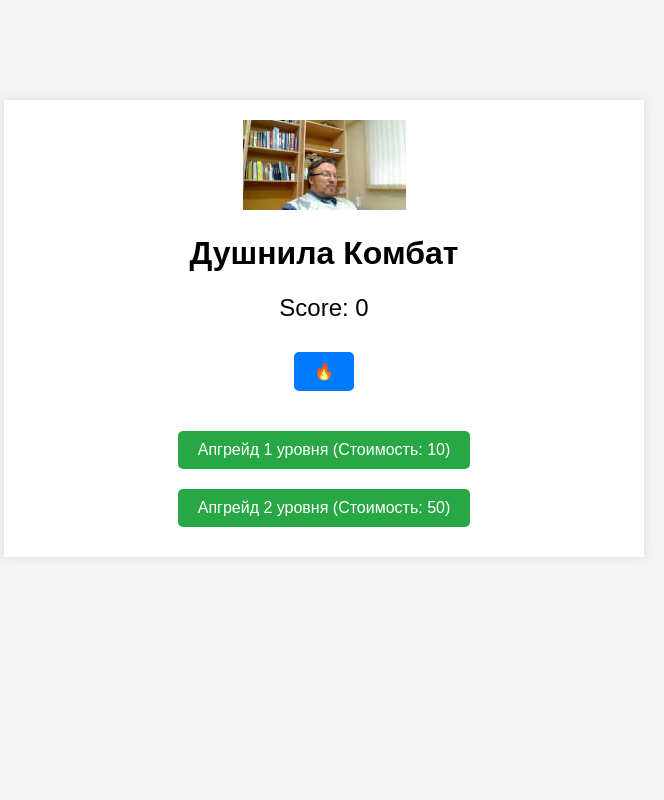
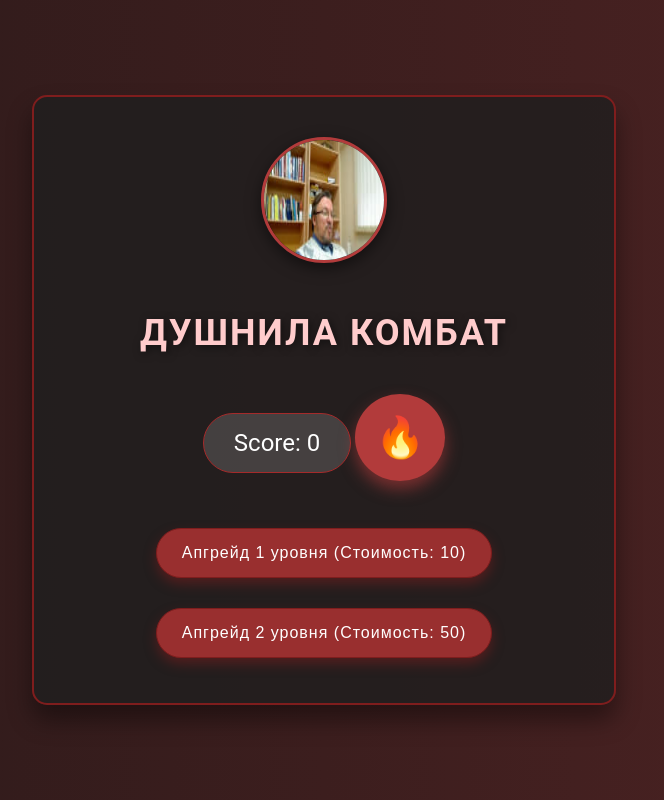
Before and after one commit to mbque/dushnilacombat.github.io, a plain HTML site: page index.html in a window 1280 px wide. Shown: the whole page, without its empty margins (316-980 px from the left). Drawn offline with Linux system fonts and the light colour scheme.

Commit message:
Update style.css

```diff
--- a/style.css
+++ b/style.css
@@ -1,51 +1,124 @@
-body, html {
+/* Общие настройки */
+body {
+    background: linear-gradient(to right, #2b1a1a, #3c1e1e, #4e2323); /* Тёмный градиент с бордовыми оттенками */
     margin: 0;
-    padding: 0;
-    font-family: Arial, sans-serif;
-    text-align: center;
-    background: #f4f4f4;
+    height: 100vh;
+    display: flex;
+    justify-content: center;
+    align-items: center;
+    font-family: 'Roboto', sans-serif;
+    color: #ffffff;
 }
 
+/* Основной контейнер */
 .container {
-    max-width: 600px;
-    margin: 100px auto;
-    padding: 20px;
-    background: white;
-    box-shadow: 0 0 10px rgba(0, 0, 0, 0.1);
+    text-align: center;
+    background: rgba(30, 30, 30, 0.8); /* Темный полупрозрачный фон */
+    border-radius: 15px;
+    padding: 40px;
+    max-width: 500px;
+    width: 100%;
+    box-shadow: 0px 15px 25px rgba(0, 0, 0, 0.4); /* Мягкая тень */
+    animation: fadeIn 0.7s ease-in-out;
+    border: 2px solid #7f1d1d; /* Темно-бордовая рамка */
 }
 
+/* Заголовок */
 h1 {
-    font-size: 2em;
+    font-size: 36px;
+    margin-bottom: 20px;
+    color: #ffcccc; /* Светло-розовый для контраста */
+    text-transform: uppercase;
+    letter-spacing: 2px;
+    text-shadow: 2px 2px 8px rgba(0, 0, 0, 0.5); /* Мягкая тень текста */
 }
 
+/* Счётчик */
 #score {
-    font-size: 1.5em;
+    font-size: 24px;
     margin: 20px 0;
+    background: rgba(255, 255, 255, 0.15);
+    padding: 15px 30px;
+    border-radius: 50px;
+    display: inline-block;
+    border: 1px solid #a52a2a; /* Бордовая рамка */
 }
 
-#click-button, .upgrade-button {
-    padding: 10px 20px;
-    font-size: 1em;
-    margin: 10px;
+/* Основная кнопка клика */
+#click-button {
+    font-size: 40px;
+    padding: 20px;
+    border: none;
+    border-radius: 50%;
+    background: #b23b3b; /* Спокойный бордовый цвет */
+    color: #ffffff;
     cursor: pointer;
-    background: #007bff;
-    color: white;
-    border: none;
-    border-radius: 5px;
+    transition: transform 0.2s ease, box-shadow 0.2s ease;
+    box-shadow: 0px 8px 16px rgba(178, 59, 59, 0.6);
+    margin-top: 20px;
 }
 
-#click-button:hover, .upgrade-button:hover {
-    background: #0056b3;
+#click-button:hover {
+    background: #992f2f; /* Более тёмный оттенок при наведении */
+    transform: translateY(-3px);
+    box-shadow: 0px 12px 24px rgba(153, 47, 47, 0.8);
+}
+
+#click-button:active {
+    transform: translateY(2px);
+}
+
+/* Кнопки улучшений */
+.button-container {
+    display: flex;
+    justify-content: center;
+    gap: 20px;
+    margin-top: 30px;
+    flex-wrap: wrap;
 }
 
 .upgrade-button {
-    background: #28a745;
+    background: #992f2f;
+    color: #ffffff;
+    border: 1px solid #7f1d1d; /* Тёмно-бордовая рамка */
+    padding: 15px 25px;
+    border-radius: 50px;
+    cursor: pointer;
+    font-size: 16px;
+    letter-spacing: 1px;
+    transition: background 0.3s ease, transform 0.2s ease, box-shadow 0.2s ease;
+    box-shadow: 0px 6px 12px rgba(127, 29, 29, 0.5);
+    margin: 5px;
 }
 
 .upgrade-button:hover {
-    background: #218838;
+    background: #7f1d1d; /* Ещё более тёмный оттенок при наведении */
+    transform: translateY(-4px);
+    box-shadow: 0px 8px 16px rgba(127, 29, 29, 0.8);
 }
 
-.button-container {
-    margin-top: 20px;
+.upgrade-button:active {
+    transform: translateY(2px);
 }
+
+/* Изображение */
+img {
+    width: 120px;
+    height: 120px;
+    border-radius: 50%;
+    margin-bottom: 20px;
+    box-shadow: 0px 5px 15px rgba(0, 0, 0, 0.5); /* Тень у изображения */
+    border: 3px solid #b23b3b; /* Бордовая обводка */
+}
+
+/* Анимация плавного появления */
+@keyframes fadeIn {
+    0% {
+        opacity: 0;
+        transform: translateY(-30px);
+    }
+    100% {
+        opacity: 1;
+        transform: translateY(0);
+    }
+}
```
